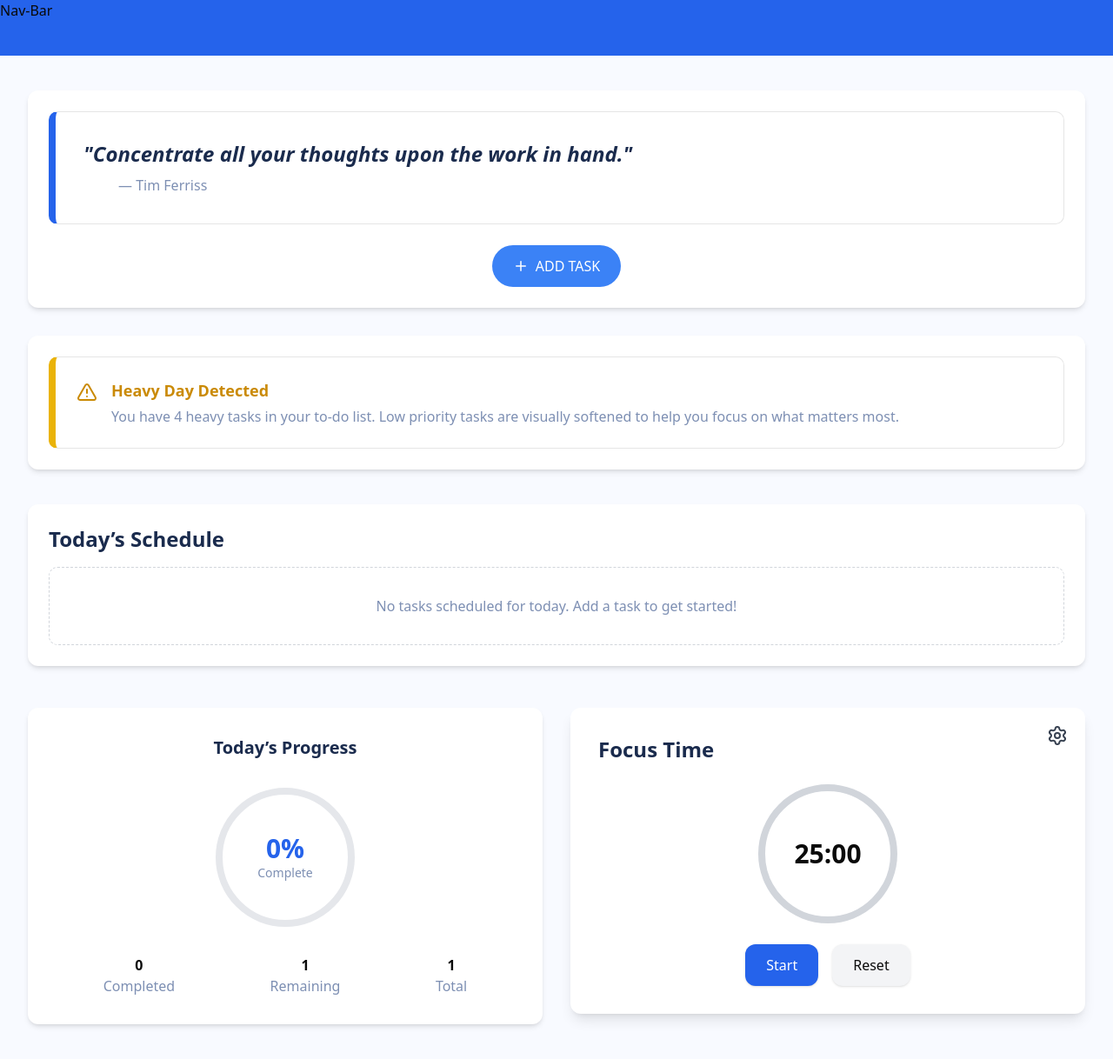
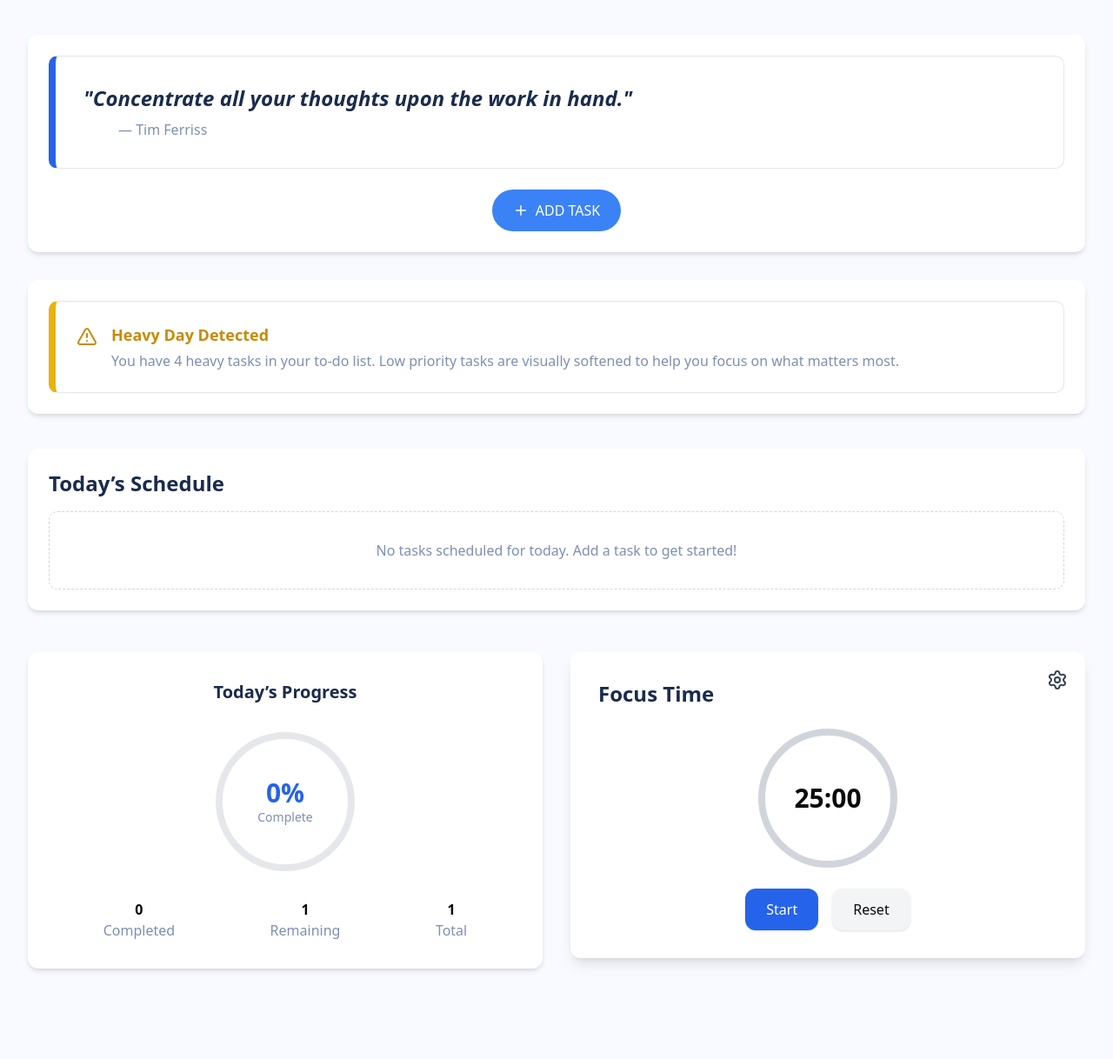
Before and after one commit to gerejakajal207/student-planner-dashboard, a React (Create React App) app: page / in a window 1280 px wide. Shown: the whole page at 87% size. After the commit the page ends 1154 px from the top, so only its background shows below. Built offline with nearby package versions, Linux system fonts and the light colour scheme.

Commit message:
Added cards and modified tailwind variables

```diff
--- /dev/null
+++ b/src/components/ProgressCard.jsx
@@ -0,0 +1,35 @@
+import React from 'react'
+
+export default function ProgressCard() {
+  return (
+    <div className="rounded-xl bg-white p-6 shadow-md sm:p-8">
+            <h2 className="mb-6 text-center text-lg font-bold text-[#1a2b4d] sm:mb-8 sm:text-xl">
+              Today’s Progress
+            </h2>
+
+            <div className="mb-6 flex justify-center sm:mb-8">
+              <div className="flex h-32 w-32 items-center justify-center rounded-full border-8 border-gray-200 sm:h-40 sm:w-40">
+                <div className="text-center">
+                  <p className="text-2xl font-bold text-blue-600 sm:text-3xl">0%</p>
+                  <p className="text-xs text-[#7d8fb3] sm:text-sm">Complete</p>
+                </div>
+              </div>
+            </div>
+
+            <div className="flex justify-around text-center text-sm sm:text-base">
+              <div>
+                <p className="font-bold">0</p>
+                <p className="text-[#7d8fb3]">Completed</p>
+              </div>
+              <div>
+                <p className="font-bold">1</p>
+                <p className="text-[#7d8fb3]">Remaining</p>
+              </div>
+              <div>
+                <p className="font-bold">1</p>
+                <p className="text-[#7d8fb3]">Total</p>
+              </div>
+            </div>
+          </div>
+  )
+}
--- /dev/null
+++ b/src/components/QuoteCard.jsx
@@ -0,0 +1,12 @@
+import React from "react";
+
+export default function QuoteCard() {
+  return (
+    <div className="rounded-lg border border-l-8 border-l-blue-600 p-5 sm:p-8">
+      <p className="max-w-3xl text-lg font-semibold italic text-[#1a2b4d] sm:text-xl md:text-2xl">
+        "Concentrate all your thoughts upon the work in hand."
+      </p>
+      <p className="mt-2 px-4 text-sm text-[#7d8fb3] sm:px-10 sm:text-base">— Tim Ferriss</p>
+    </div>
+  );
+}
--- a/src/components/card.jsx
+++ /dev/null
@@ -1,7 +0,0 @@
-export default function Card(){
-    return(
-        <div className="bg-slate-700">
-            Complete React
-        </div>
-    )
-}
--- a/src/index.css
+++ b/src/index.css
@@ -29,7 +29,7 @@
     --fn-auth-icon-bg: #ebf2ff;
 
     /* System Colors (Light Mode) */
-    --background: #ffffff;
+    --background: #f8faff;
     --foreground: oklch(0.145 0 0);
     --card: #ffffff;
     --card-foreground: oklch(0.145 0 0);
--- a/src/pages/TodaysMode.jsx
+++ b/src/pages/TodaysMode.jsx
@@ -2,31 +2,21 @@ import { useState } from "react";
 import Pomodoro from "../components/Pomodoro";
 import PomodoroSettings from "../components/PomodoroSettings";
 import { Plus, TriangleAlert } from "lucide-react";
+import QuoteCard from "../components/QuoteCard";
+import ProgressCard from "../components/ProgressCard";
 
 export default function TodaysPage() {
   const [openSettings, setOpenSettings] = useState(false);
 
   return (
-    <div className="min-h-screen bg-[#f8faff]">
-      {/* NAVBAR SPACE */}
-      <div className="h-16 w-full bg-blue-600">Nav-Bar</div>
-
+    <div className="bg-background">
       {/* PAGE CONTAINER */}
-      <div className="mx-auto max-w-7xl px-4 sm:px-6 lg:px-8 pb-10">
-
+      <div className="mx-auto max-w-7xl px-4 pb-10 sm:px-6 lg:px-8">
         {/* QUOTE CARD */}
         <div className="mt-8 rounded-xl bg-white p-5 shadow-md sm:mt-10 sm:p-6">
-          <div className="rounded-lg border border-l-8 border-l-blue-600 p-5 sm:p-8">
-            <p className="max-w-3xl text-lg sm:text-xl md:text-2xl font-semibold italic text-[#1a2b4d]">
-              "Concentrate all your thoughts upon the work in hand."
-            </p>
-            <p className="mt-2 px-4 sm:px-10 text-sm sm:text-base text-[#7d8fb3]">
-              — Tim Ferriss
-            </p>
-          </div>
-
+          <QuoteCard />
           <div className="mt-6 flex justify-center">
-            <button className="flex items-center gap-2 rounded-full bg-blue-500 px-5 py-2.5 text-sm sm:px-6 sm:py-3 sm:text-base text-white transition hover:bg-blue-600">
+            <button className="flex items-center gap-2 rounded-full bg-blue-500 px-5 py-2.5 text-sm text-white transition hover:bg-blue-600 sm:px-6 sm:py-3 sm:text-base">
               <Plus size={18} />
               ADD TASK
             </button>
@@ -39,12 +29,12 @@ export default function TodaysPage() {
             <TriangleAlert className="mt-1 h-6 w-6 text-yellow-600" />
 
             <div>
-              <h3 className="text-base sm:text-lg font-semibold text-yellow-600">
+              <h3 className="text-base font-semibold text-yellow-600 sm:text-lg">
                 Heavy Day Detected
               </h3>
-              <p className="mt-1 text-sm sm:text-base text-[#7d8fb3]">
-                You have 4 heavy tasks in your to-do list. Low priority tasks are
-                visually softened to help you focus on what matters most.
+              <p className="mt-1 text-sm text-[#7d8fb3] sm:text-base">
+                You have 4 heavy tasks in your to-do list. Low priority tasks are visually softened
+                to help you focus on what matters most.
               </p>
             </div>
           </div>
@@ -52,48 +42,17 @@ export default function TodaysPage() {
 
         {/* TODAY'S SCHEDULE */}
         <div className="mt-8 rounded-xl bg-white p-5 shadow-md sm:mt-10 sm:p-6">
-          <h2 className="mb-4 text-xl sm:text-2xl font-bold text-[#1a2b4d]">
-            Today’s Schedule
-          </h2>
+          <h2 className="mb-4 text-xl font-bold text-[#1a2b4d] sm:text-2xl">Today’s Schedule</h2>
 
-          <div className="rounded-lg border border-dashed border-gray-300 p-6 sm:p-8 text-center text-sm sm:text-base text-[#7d8fb3]">
+          <div className="rounded-lg border border-dashed border-gray-300 p-6 text-center text-sm text-[#7d8fb3] sm:p-8 sm:text-base">
             No tasks scheduled for today. Add a task to get started!
           </div>
         </div>
 
         {/* TODAY'S PROGRESS + FOCUS TIME */}
         <div className="mt-10 grid grid-cols-1 gap-6 lg:mt-12 lg:grid-cols-2 lg:gap-8">
-
           {/* TODAY'S PROGRESS */}
-          <div className="rounded-xl bg-white p-6 shadow-md sm:p-8">
-            <h2 className="mb-6 sm:mb-8 text-center text-lg sm:text-xl font-bold text-[#1a2b4d]">
-              Today’s Progress
-            </h2>
-
-            <div className="mb-6 sm:mb-8 flex justify-center">
-              <div className="flex h-32 w-32 sm:h-40 sm:w-40 items-center justify-center rounded-full border-8 border-gray-200">
-                <div className="text-center">
-                  <p className="text-2xl sm:text-3xl font-bold text-blue-600">0%</p>
-                  <p className="text-xs sm:text-sm text-[#7d8fb3]">Complete</p>
-                </div>
-              </div>
-            </div>
-
-            <div className="flex justify-around text-center text-sm sm:text-base">
-              <div>
-                <p className="font-bold">0</p>
-                <p className="text-[#7d8fb3]">Completed</p>
-              </div>
-              <div>
-                <p className="font-bold">1</p>
-                <p className="text-[#7d8fb3]">Remaining</p>
-              </div>
-              <div>
-                <p className="font-bold">1</p>
-                <p className="text-[#7d8fb3]">Total</p>
-              </div>
-            </div>
-          </div>
+          <ProgressCard />
 
           {/* FOCUS TIME */}
           <div className="rounded-xl">
@@ -103,9 +62,7 @@ export default function TodaysPage() {
       </div>
 
       {/* SETTINGS MODAL */}
-      {openSettings && (
-        <PomodoroSettings onClose={() => setOpenSettings(false)} />
-      )}
+      {openSettings && <PomodoroSettings onClose={() => setOpenSettings(false)} />}
     </div>
   );
 }
```
Also changed, not shown: 1 other file (tests, documents, lock files or other folders).
